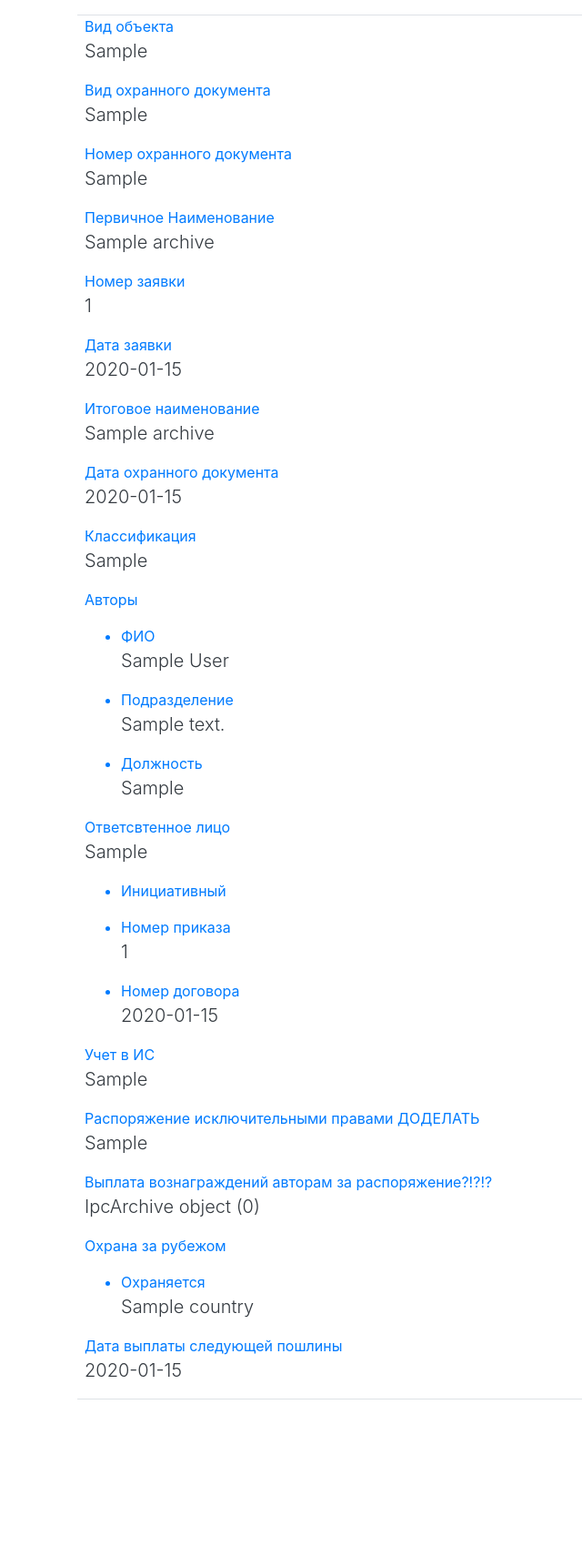
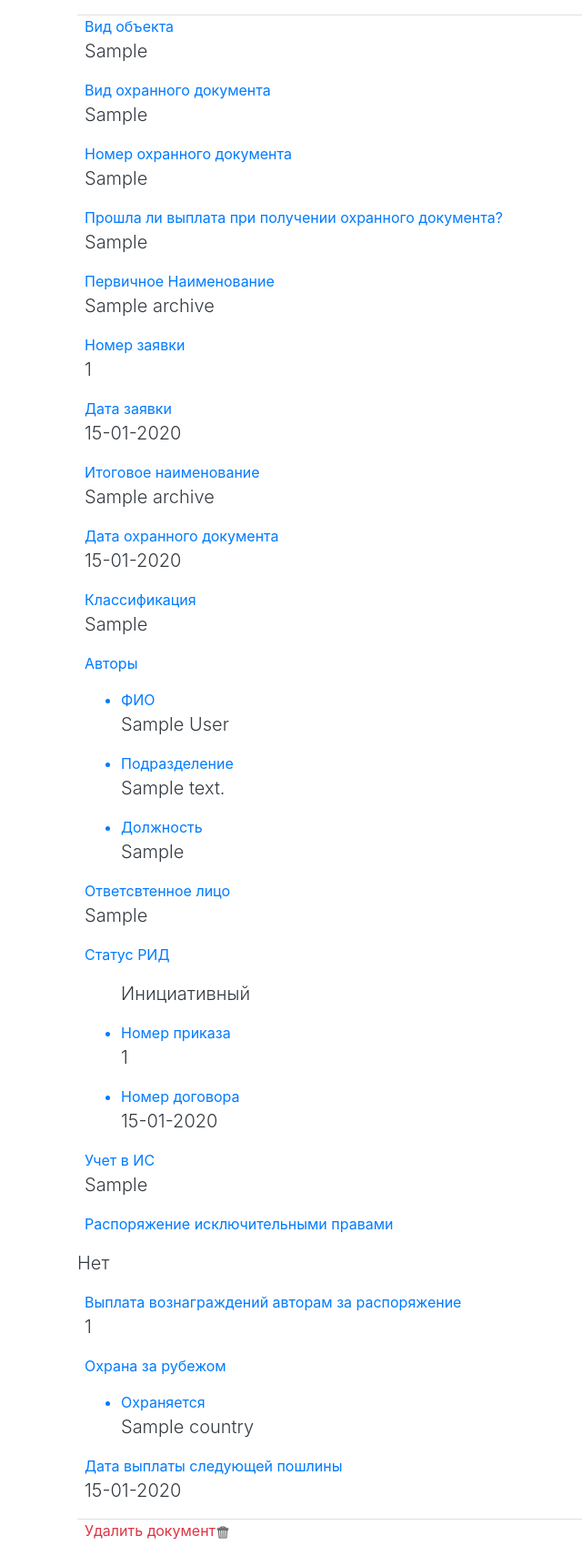
Before and after one commit to layvvs/cip_bmstu, a Django app: page /document/0 in a window 1280 px wide. Shown: the whole page at 91% size, without its empty margins (0-640 px from the left). Before the commit the page ends 1538 px from the top, so only its background shows below. Run offline with Django 4.2, Linux system fonts and the light colour scheme; a user stored in the database is signed in; tables that the repository leaves empty hold one stand-in row (values such as "Sample post"); some libraries are stand-ins or nearby versions.

Commit message:
record image 100% + document deleting

```diff
--- a/documentapp/models.py
+++ b/documentapp/models.py
@@ -93,11 +93,13 @@ class IpcArchive(models.Model):
     application_data = models.DateField(db_column='Application_Data')  # Field name made lowercase.
     final_name = models.TextField(db_column='Final_Name')  # Field name made lowercase.
     responsible_person = models.TextField(db_column='Responsible_Person')  # Field name made lowercase.
-    f_official_or_initiative = models.OneToOneField('OfficialOrInitiative', models.DO_NOTHING, db_column='F_Official_or_Initiative')  # Field name made lowercase.
+    f_official_or_initiative = models.ForeignKey('OfficialOrInitiative', models.DO_NOTHING, db_column='F_Official_or_Initiative')  # Field name made lowercase.
     accounting_in_is = models.CharField(db_column='Accounting_in_IS', max_length=4)  # Field name made lowercase.
-    f_id_exclusive_rights = models.OneToOneField(ExclusiveRights, models.DO_NOTHING, db_column='F_ID_Exclusive_Rights')  # Field name made lowercase.
+    f_id_exclusive_rights = models.ForeignKey(ExclusiveRights, models.DO_NOTHING, db_column='F_ID_Exclusive_Rights')  # Field name made lowercase.
     date_reg_is = models.DateField(db_column='Date_Reg_IS')  # Field name made lowercase.
     next_poshlina_date = models.DateField(db_column='Next_Poshlina_Date', blank=True, null=True)  # Field name made lowercase.
+    royalty_payment = models.IntegerField(db_column='Royalty_Payment', blank=True, null=True)  # Field name made lowercase.
+    security_document_payment = models.TextField(db_column='Security_Document_Payment', blank=True, null=True)  # Field name made lowercase.
 
     class Meta:
         managed = False
--- a/documentapp/templates/documentapp/show-document.html
+++ b/documentapp/templates/documentapp/show-document.html
@@ -10,16 +10,17 @@
     <script src="https://cdn.jsdelivr.net/npm/bootstrap@4.0.0/dist/js/bootstrap.min.js" integrity="sha384-JZR6Spejh4U02d8jOt6vLEHfe/JQGiRRSQQxSfFWpi1MquVdAyjUar5+76PVCmYl" crossorigin="anonymous"></script>
 </head>
 <body>
-  <div class="container">
-      <div class="item border border-left-0 border-right-0 mt-3">
+    <div class="container">
+        <div class="item border border-left-0 border-right-0 mt-3">
             <p class="ml-2 text-primary">Вид объекта <br><span class="text-dark lead">{{ obj_type }} </span></p>
             <p class="ml-2 text-primary">Вид охранного документа <br><span class="text-dark lead">{{ sec_type }} </span></p>
             <p class="mt-3 ml-2 text-primary">Номер охранного документа <br><span class="text-dark lead">{{ document.security_doc_num }}</span></p>
+            <p class="ml-2 text-primary">Прошла ли выплата при получении охранного документа?<br><span class="text-dark lead">{{ document.security_document_payment }} </span></p>
             <p class="ml-2 text-primary">Первичное Наименование<br><span class="text-dark lead">{{ document.primary_name }} </span></p>
             <p class="ml-2 text-primary">Номер заявки<br><span class="text-dark lead">{{ document.application_num }} </span></p>
-            <p class="ml-2 text-primary">Дата заявки<br><span class="text-dark lead">{{ document.application_data.isoformat }} </span></p>
+            <p class="ml-2 text-primary">Дата заявки<br><span class="text-dark lead">{{ document.application_data | date:"d-m-Y"  }} </span></p>
             <p class="ml-2 text-primary">Итоговое наименование<br><span class="text-dark lead">{{ document.final_name  }} </span></p>
-            <p class="ml-2 text-primary">Дата охранного документа <br><span class="text-dark lead">{{ document.date_reg_is.isoformat }} </span></p>
+            <p class="ml-2 text-primary">Дата охранного документа <br><span class="text-dark lead">{{ document.date_reg_is | date:"d-m-Y"  }} </span></p>
             <p class="ml-2 text-primary">Классификация <br><span class="text-dark lead">{{ classification }} </span></p>
             <p class="ml-2 text-primary">Авторы<br><span class="text-dark lead"></span></p>
             {% for author in authors %}
@@ -32,6 +33,7 @@
                 </div>
             {% endfor %}
             <p class="ml-2 text-primary">Ответсвтенное лицо<br><span class="text-dark lead">{{ document.responsible_person }} </span></p>
+            <p class="ml-2 text-primary">Статус РИД<br><span class="text-dark lead"></span></p>
             {% if document.f_official_or_initiative.official_or_initiative == "Служебный"%}
                 <div class="ml-2">
                     <ul>
@@ -43,15 +45,43 @@
             {% else %}
                 <div class="ml-2">
                     <ul>
-                        <p><li class="text-primary">Инициативный</li></p>
+                        <p><span class="text-dark lead">Инициативный</span></p>
                         <p><li class="text-primary">Номер приказа</li><span class="text-dark lead">{{ off_or_init.in_contract_num }} </span></p>
-                        <p><li class="text-primary">Номер договора</li><span class="text-dark lead">{{ off_or_init.in_contract_date.isoformat }} </span></p>
+                        <p><li class="text-primary">Номер договора</li><span class="text-dark lead">{{ off_or_init.in_contract_date | date:"d-m-Y" }} </span></p>
                     </ul>
                 </div>
             {% endif %}
             <p class="ml-2 text-primary">Учет в ИС<br><span class="text-dark lead text-nowrap">{{ document.accounting_in_is }}</span></p>
-            <p class="ml-2 text-primary">Распоряжение исключительными правами ДОДЕЛАТЬ<br><span class="text-dark lead">{{ document.f_id_exclusive_rights.exclusive_rights }} </span></p>
-            <p class="ml-2 text-primary">Выплата вознаграждений авторам за распоряжение?!?!?<br><span class="text-dark lead">{{ document }} </span></p>
+            <p class="ml-2 text-primary">Распоряжение исключительными правами<br>
+            {% if document.f_id_exclusive_rights.exclusive_rights == "Лицензионный договор" and agreements and award %}
+                <div class="ml-2">
+                    <ul>
+                        <p><span class="text-dark lead">Лицензионный договор</span></p>
+                        <p><li class="text-primary">Дата заключения</li><span class="text-dark lead">{{ agreements.ag_date_of_conclusion | date:"d-m-Y" }} </span></p>
+                        <p><li class="text-primary">Номер</li><span class="text-dark lead">{{ agreements.ag_num }} </span></p>
+                        <p><li class="text-primary">Дата регистрации</li><span class="text-dark lead">{{ agreements.ag_date_of_registration | date:"d-m-Y" }} </span></p>
+                        <p><li class="text-primary">Использование в уставном капитале</li><span class="text-dark lead">{{ agreements.authorized_capital }} </span></p>
+                        <p><li class="text-primary">Срок оплаты</li><span class="text-dark lead">{{ award.award_term }} </span></p>
+                        <p><li class="text-primary">Сумма оплаты</li><span class="text-dark lead">{{ award.award_sum }} </span></p>
+                        <p><li class="text-primary">Дата оплаты</li><span class="text-dark lead">{{ award.date_of_award | date:"d-m-Y" }} </span></p>
+                    </ul>
+                </div>
+            {% elif document.f_id_exclusive_rights.exclusive_rights == "Договор отчуждения" and agreements and award %}
+                <div class="ml-2">
+                    <ul>
+                        <p><span class="text-dark lead">Договор отчуждения</span></p>
+                        <p><li class="text-primary">Дата заключения</li><span class="text-dark lead">{{ agreements.ag_date_of_conclusion | date:"d-m-Y" }} </span></p>
+                        <p><li class="text-primary">Номер</li><span class="text-dark lead">{{ agreements.ag_num }} </span></p>
+                        <p><li class="text-primary">Дата регистрации</li><span class="text-dark lead">{{ agreements.ag_date_of_registration }} </span></p>
+                        <p><li class="text-primary">Сумма оплаты</li><span class="text-dark lead">{{ award.award_sum }} </span></p>
+                        <p><li class="text-primary">Дата оплаты</li><span class="text-dark lead">{{ award.date_of_award | date:"d-m-Y" }} </span></p>
+                    </ul>
+                </div>
+            {% else %}
+                <p><span class="text-dark lead">Нет</span></p>
+            {% endif %}
+
+            <p class="ml-2 text-primary">Выплата вознаграждений авторам за распоряжение<br><span class="text-dark lead">{{ document.royalty_payment }} </span></p>
             <p class="ml-2 text-primary">Охрана за рубежом<br></p>
             {% for country in countries %}
                 <div class="ml-2">
@@ -60,9 +90,9 @@
                     </ul>
                 </div>
             {% endfor %}
-            <p class="ml-2 text-primary">Дата выплаты следующей пошлины<br><span class="text-dark lead">{{ document.next_poshlina_date.isoformat }} </span></p>
-
-      </div>
-  </div>
+            <p class="ml-2 text-primary">Дата выплаты следующей пошлины<br><span class="text-dark lead">{{ document.next_poshlina_date | date:"d-m-Y" }} </span></p>
+        </div>
+        <p class="ml-2"><a href="{{document.id_archive}}/delete" class="text-danger">Удалить документ<img width="16" height="16" src="{% static 'mainapp/image/trash.svg' %}" alt="arrow"></a></p>
+    </div>
 </body>
 </html>
--- a/documentapp/urls.py
+++ b/documentapp/urls.py
@@ -6,4 +6,6 @@ app_name = "documentapp"
 
 urlpatterns=[
     path("document/<int:id>", views.show_document, name="show-document"),
+    path("document/<int:id>/delete", views.delete_document, name="delete-document"),
+
 ]
--- a/documentapp/views.py
+++ b/documentapp/views.py
@@ -4,27 +4,55 @@ from .models import *
 from django.contrib import messages
 from django.contrib.auth.decorators import login_required
 
-@login_required(login_url="/authapp/login/")
-def show_document(request: HttpRequest, id):
+def get_document_data(id: int) -> tuple:
     document = IpcArchive.objects.get(id_archive=id)
     obj_type = document.f_id_object_type.object_type
     classification = document.f_id_object_type.classifications
     sec_type = document.f_id_object_type.f_id_type_of_security_doc.type_of_security_doc
-    authors = [item.f_id_author for item in ConnectingAuthors.objects.filter(f_id_archive=id)]
-    countries = [item.f_id_countries for item in ConnectingCountries.objects.filter(f_id_archive=id)]
+    connecting_authors = [item for item in ConnectingAuthors.objects.filter(f_id_archive=id)]
+    connecting_countries = [item for item in ConnectingCountries.objects.filter(f_id_archive=id)]
+    connecting_award = ConnectingAwards.objects.get(f_id_archive=id)
+    agreements = Agreements.objects.get(ag_p_id_archive=id)
 
     if document.f_official_or_initiative.official_or_initiative == "Служебный":
         off_or_init = OfficialPatentTable.objects.get(p_of_id_archive=id)
     else:
         off_or_init = InitiativePatentTable.objects.get(p_in_id_archive=id)
 
+    return (document, obj_type, classification, sec_type, connecting_authors, connecting_countries, connecting_award, agreements, off_or_init)
+
+
+@login_required(login_url="/authapp/login/")
+def show_document(request: HttpRequest, id: int):
+    data = get_document_data(id)
+    authors = [item.f_id_author for item in data[4]]
+    countries = [item.f_id_countries for item in data[5]]
+    award = data[6].f_id_award if data[6] else None
+
     context = {
-        'document': document,
-        'obj_type': obj_type,
-        'classification': classification if classification else 'Нет',
-        'sec_type': sec_type,
+        'document': data[0],
+        'obj_type': data[1],
+        'classification': data[2] if data[2] else 'Нет',
+        'sec_type': data[3],
         'authors': authors,
         'countries': countries,
-        'off_or_init': off_or_init,
+        'off_or_init': data[8],
+        'award': award if award else None,
+        'agreements': data[7] if data[7] else None,
     }
     return render(request, 'documentapp/show-document.html', context)
+
+@login_required(login_url="/authapp/login/")
+def delete_document(request: HttpRequest, id):
+    data = get_document_data(id)
+    for author in data[4]:
+        author.delete()
+    for country in data[5]:
+        country.delete()
+    data[6].delete()
+    data[7].delete()
+    data[8].delete()
+    data[0].delete()
+
+    messages.success(request, "Документ успешно удален.")
+    return redirect('/')
--- a/mainapp/static/js/forms.js
+++ b/mainapp/static/js/forms.js
@@ -88,7 +88,7 @@ $("#type-of-contract").on('click', function(ev){
                 <input type="text" class="form-control mt-1" name="number" placeholder="Номер" required>\
                 <input type="text" class="form-control mt-1" id="date6" name="date-of-registration" placeholder="Дата регистрации" required>\
                 <input type="text" class="form-control mt-1" id="date7" name="due-date" placeholder="Срок оплаты" required>\
-                <input type="text" class="form-control mt-1" name="payment" placeholder="Оплата" required>\
+                <input type="text" class="form-control mt-1" name="payment" placeholder="Сумма оплаты" required>\
                 <input type="text" class="form-control mt-1" id="date8" name="date-of-payment" placeholder="Дата оплаты" required>\
                 <label for="license-agreement-1">Использование в уставном капитале</label> <br>\
                 <div class="form-check form-check-inline">\
@@ -108,7 +108,7 @@ $("#type-of-contract").on('click', function(ev){
                 <input type="text" class="form-control mt-1" id="date9" name="date-of-conclusion" placeholder="Дата заключения" required>\
                 <input type="text" class="form-control mt-1" name="number" placeholder="Номер" required>\
                 <input type="text" class="form-control mt-1" id="date10" name="date-of-registration" placeholder="Дата регистрации" required>\
-                <input type="text" class="form-control mt-1" name="payment" placeholder="Оплата" required>\
+                <input type="text" class="form-control mt-1" name="payment" placeholder="Сумма оплаты" required>\
                 <input type="text" class="form-control mt-1" id="date11" name="date-of-payment" placeholder="Дата оплаты" required>\
             </div>'
         );
--- a/mainapp/views.py
+++ b/mainapp/views.py
@@ -96,6 +96,8 @@ def feel_bd(data):
                                             application_num=data["application-number"],
                                             application_data=date_handler_input(data["application-date"]),
                                             final_name=data["final-name"],
+                                            royalty_payment=data['reward-payment'],
+                                            security_document_payment=data['sec-doc-pay'],
                                             responsible_person=data["responsible-person"],
                                             accounting_in_is=data["accounting"],
                                             date_reg_is=date_handler_input(data["date-of-security-document"]),
```
Also changed, not shown: mainapp/models.py (+4 -3 lines), mainapp/templates/mainapp/new-doc.html (+11 -0 lines), mainapp/static/mainapp/image/trash.svg (added).
